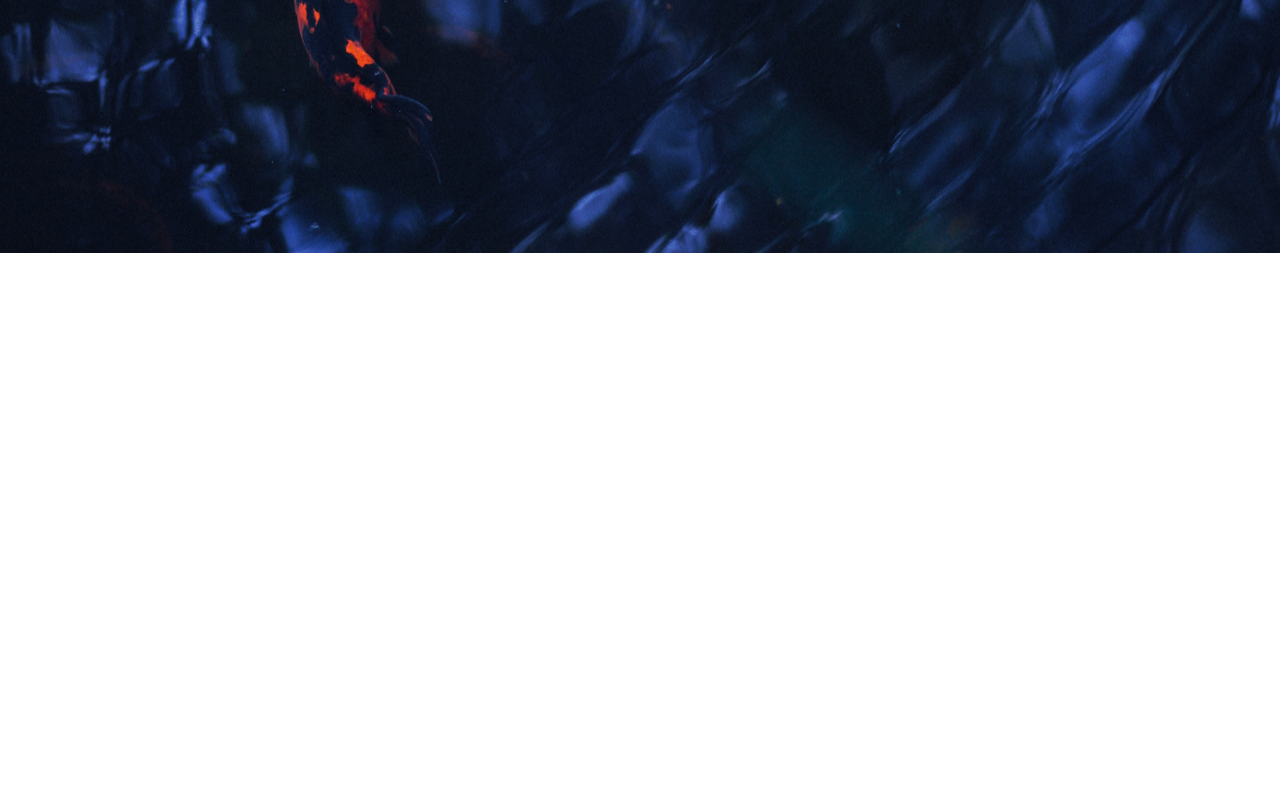
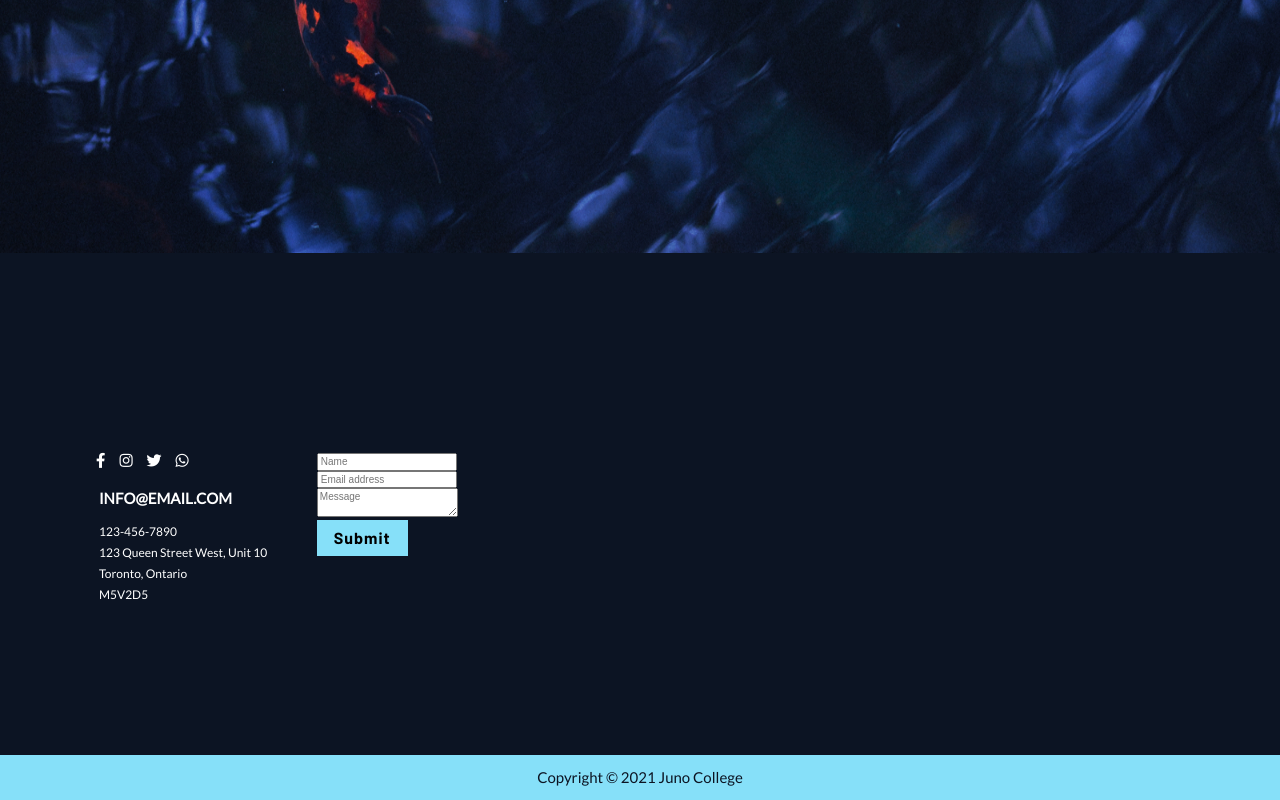
Before and after one commit to ShouvikR/Under-tha-sea, a plain HTML site: page contact.html in a window 1280 px wide. Shown: the part 397-1197 px from the top of the page. Before the commit the page ends 800 px from the top, so only its background shows below. Drawn offline with Linux system fonts and the light colour scheme.

Commit message:
Modified contact.html, added new file _contact-styles.scss, modified styles

```diff
--- a/contact.html
+++ b/contact.html
@@ -20,26 +20,102 @@
   </head>
   <body>
     <header class="contact-header">
-
+      <div class="contact-header-flex">
+        <nav class="wrapper">
           <ul class="contact-ul">
             <li><a href="./index.html">Home</a></li>
             <li><a href="#">About</a></li>
             <li><a href="./blog.html">Blog</a></li>
             <li><a href="./contact.html">contact</a></li>
           </ul>
+        </nav>
 
-      <div class="contact-banner wrapper">
+        <div class="contact-banner-text wrapper">
+          <h1>Get in touch</h1>
+        </div>
+      </div>
+    </header>
 
-        <h1>Get in touch</h1>
-
+    <main>
+      <section class="contact-section">
+        <div class="contact-flex wrapper">
+          <div class="contact-box">
+            <div class="social-links">
+              <ul>
+                <li>
+                  <a href="https://www.facebook.com/" target="_blank"
+                    ><i class="fab fa-facebook-f"></i
+                  ></a>
+                </li>
+                <li>
+                  <a href="https://www.instagram.com" target="_blank"
+                    ><i class="fab fa-instagram"></i
+                  ></a>
+                </li>
+                <li>
+                  <a href="https://www.twitter.com" target="_blank"
+                    ><i class="fab fa-twitter"></i
+                  ></a>
+                </li>
+                <li>
+                  <a href="https://www.whatsapp.com" target="_blank"
+                    ><i class="fab fa-whatsapp"></i
+                  ></a>
+                </li>
+              </ul>
             </div>
 
-    </header>
+            <address>
+              <p><a href="mailto:info@email.com">info@email.com</a></p>
+              <p><a href="tel:123-456-7890">123-456-7890</a></p>
+              <p>123 Queen Street West, Unit 10</p>
+              <p>Toronto, Ontario</p>
+              <p>M5V2D5</p>
+            </address>
+          </div>
 
+          <div class="form-area">
+            <form action="#">
+              <div class="name">
+                <label for="name"></label>
+                <input
+                  type="text"
+                  name="name"
+                  id="name"
+                  placeholder="Name"
+                  required
+                />
+              </div>
 
+              <div class="email">
+                <label for="email"></label>
+                <input
+                  type="email"
+                  name="email"
+                  id="email"
+                  placeholder="Email address"
+                  required
+                />
+              </div>
 
+              <div class="message">
+                <label for="message"></label>
+                <textarea
+                  name="message"
+                  id="message"
+                  placeholder="Message"
+                ></textarea>
+              </div>
 
+              <button type="submit">Submit</button>
+            </form>
+          </div>
+        </div>
+      </section>
+    </main>
 
-
+    <footer>
+      <p>Copyright &copy 2021 Juno College</p>
+    </footer>
   </body>
 </html>
--- /dev/null
+++ b/styles/sass/_contact-styles.scss
@@ -0,0 +1,56 @@
+
+
+.contact-section {
+    background-color: $primary;
+    padding: 100px 0;
+}
+
+.social-links ul {
+    margin-top: 0;
+    padding-left: 0;
+    display: flex;
+
+    li {
+        padding: 0 7px;
+    }
+
+    :nth-of-type(1) {
+        padding-left: 0;
+    }
+
+}
+
+.social-links i {
+    font-size: 15px;
+    padding-bottom: 10px;
+}
+
+address {
+    font-style: normal;
+}
+
+address p:nth-of-type(1) {
+    padding-bottom: 15px;
+    font-size: 1.5rem;
+    font-weight: bold;
+}
+
+address p {
+    padding: 3px;
+    font-size: 1.2rem;
+    line-height: 15px;
+}
+
+.contact-flex {
+    display: flex;
+    // width: 100%;
+}
+
+.contact-box {
+    margin-right: 25px;
+    width: 18%;
+}
+
+.form-area {
+    width: 78%;
+}
--- a/styles/sass/_header.scss
+++ b/styles/sass/_header.scss
@@ -25,23 +25,25 @@
   height: 80vh;
 }
 
-
-
-.home-ul {
+.home-ul,
+.contact-ul {
   display: flex;
   justify-content: flex-end;
   align-items: center;
   font-family: $baseFont;
 }
 
-.home-ul li {
+.home-ul li,
+.contact-ul li {
   padding: 15px 25px 0;
   font-size: 1.2rem;
   letter-spacing: 1px;
 }
 
 .home-ul a:hover,
-.home-ul a:focus {
+.home-ul a:focus,
+.contact-ul a:hover,
+.contact-ul a:focus {
   color: $shadow;
 }
 
@@ -79,6 +81,26 @@ h1 {
   //   height: 80vh;
 }
 
-.contact-banner h1 {
-  @include fontSize(4rem);
+.contact-banner-text h1 {
+  @include fontSize(5rem);
+  text-align: center;
+  padding-top: 100px;
 }
+
+// .contact-ul {
+//   display: flex;
+//   justify-content: flex-end;
+//   align-items: center;
+//   font-family: $baseFont;
+// }
+
+// .contact-ul li {
+//   padding: 15px 25px 0;
+//   font-size: 1.2rem;
+//   letter-spacing: 1px;
+// }
+
+// .contact-ul a:hover,
+// .contact-ul a:focus {
+//   color: $shadow;
+// }
--- a/styles/sass/style.scss
+++ b/styles/sass/style.scss
@@ -2,6 +2,7 @@
 @import "setup";
 @import "variable";
 @import "header";
+@import "contact-styles";
 
 
 html {
```
Also changed, not shown: styles/style.css. Lines whose indentation alone changed are shown as unchanged.
